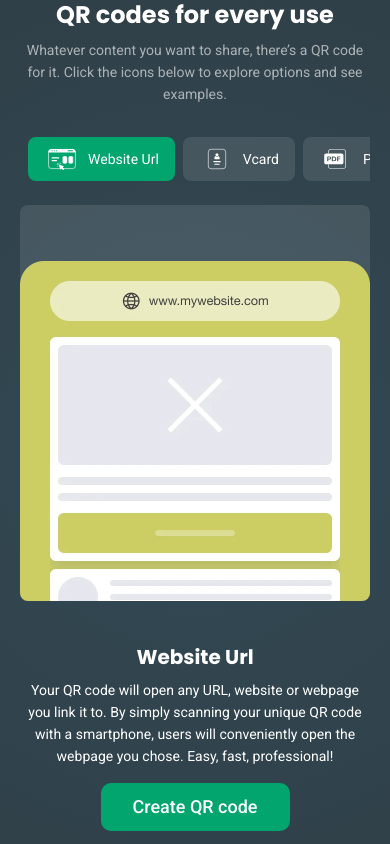
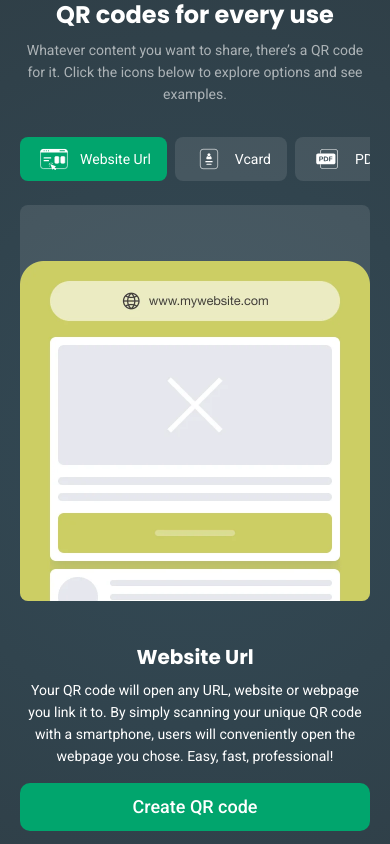
Before and after one commit to monaim3/QR-Code, a Next.js app: page / in a window 390 px wide. Shown: the part 2040-2884 px from the top of the page. Built offline with nearby package versions, Linux system fonts and the light colour scheme.

Commit message:
fix mobile footer

```diff
--- a/components/home/Footer.tsx
+++ b/components/home/Footer.tsx
@@ -35,7 +35,7 @@ export default function Footer() {
           </div>
 
           {/* Links Section */}
-          <div className="grid grid-cols-1 desktop:grid-cols-4 gap-8 desktop:gap-10 text-center desktop:text-left">
+          <div className="grid grid-cols-1 desktop:grid-cols-4 gap-4 desktop:gap-10 text-center desktop:text-left">
             <div className="flex flex-col gap-4">
               <h3 className="text-white text-lg font-bold leading-[26px]">Help</h3>
               <ul className="flex flex-col gap-4">
@@ -55,8 +55,8 @@ export default function Footer() {
                 </li>
               </ul>
             </div>
-            <div className="flex flex-col gap-4">
-              <h3 className="text-white text-lg font-bold leading-[26px]">Help</h3>
+            <div className="flex flex-col gap-4 mb-4 desktop:mb-0">
+              <h3 className="text-white text-lg font-bold leading-[26px] hidden desktop:inline-block">Help</h3>
               <ul className="flex flex-col gap-4">
                 <li>
                   <Link
@@ -94,7 +94,7 @@ export default function Footer() {
               </ul>
             </div>
             <div className="flex flex-col gap-4">
-              <h3 className="text-white text-lg font-bold leading-[26px]">Company</h3>
+              <h3 className="text-white text-lg font-bold leading-[26px] hidden desktop:inline-block">Company</h3>
               <ul className="flex flex-col gap-4">
                 <li>
                   <Link
@@ -115,7 +115,7 @@ export default function Footer() {
           </div>
 
           {/* Bottom Section: Language + Copyright */}
-          <div className="grid grid-cols-1 desktop:grid-cols-2 gap-1 items-center text-center desktop:text-left border-t border-white/20 py-4">
+          <div className="flex flex-col desktop:flex-row flex items-center justify-between text-center desktop:text-left border-t border-white/20 py-4">
             {/* {<div className="relative flex justify-center desktop:justify-start">
               <button
                 onClick={() => setIsLangOpen(!isLangOpen)}
--- a/components/home/qr_types.tsx
+++ b/components/home/qr_types.tsx
@@ -164,7 +164,7 @@ export default function QrTypes() {
           <div className="w-full">
             <div
                 ref={scrollContainerRef}
-                className="flex gap-2 overflow-x-auto scrollbar-hide scroll-smooth px-2"
+                className="flex gap-2 overflow-x-auto scrollbar-hide scroll-smooth"
                 style={{ scrollSnapType: "x mandatory" }}
                 onMouseDown={(e: React.MouseEvent<HTMLDivElement>) => {
                   const container = scrollContainerRef.current;
@@ -325,7 +325,7 @@ export default function QrTypes() {
                   animate={{ opacity: 1, y: 0 }}
                   exit={{ opacity: 1, y: 2 }}
                   transition={{ duration: 0.3, ease: "linear" }}
-                  className="bg-[var(--Blue)] hover:bg-[#018f5f] rounded-[10px] text-white text-[18px] leading-[26px] font-medium py-[11px] px-[32px] inline-block transition-all duration-300 ease-linear"
+                  className="bg-[var(--Blue)] hover:bg-[#018f5f] rounded-[10px] text-white text-[18px] leading-[26px] font-medium py-[11px] px-[32px] w-full text-center desktop:w-auto inline-block transition-all duration-300 ease-linear"
                 >
                   Create QR code
                 </motion.a>
```
